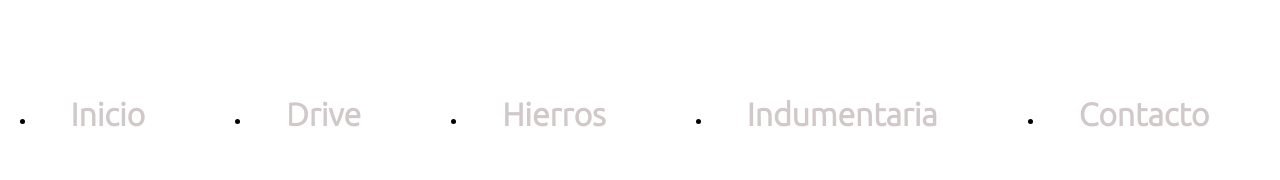
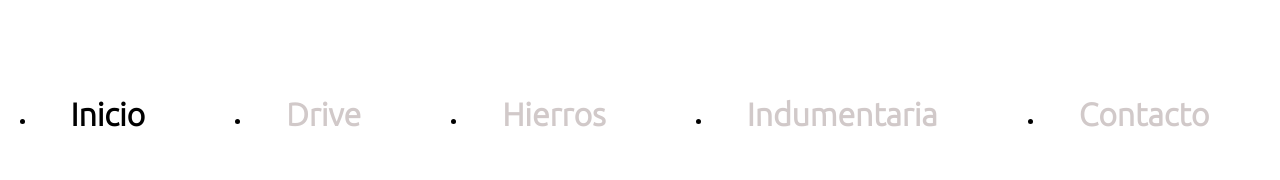
Before and after one commit to agustinlsimon/Entrega-Agustin-Simon, a plain HTML site: page index.html in a window 1280 px wide. In both pictures the pointer is over the link "Inicio". Shown: the top 180 px of the page. Drawn offline with Linux system fonts and the light colour scheme; grey boxes are pictures that could not be loaded; a web font is replaced by a local one.

Commit message:
prueba para ver si se agrega la modificacion

```diff
--- a/estilos/style.css
+++ b/estilos/style.css
@@ -47,6 +47,9 @@
     padding: 5px;
     padding-left: 30px;
     padding-right: 30px;
+}
+.header-nav-anchors:hover{
+    color: black;
 }
 .div-iframe{
     padding-top: 50px;
```
